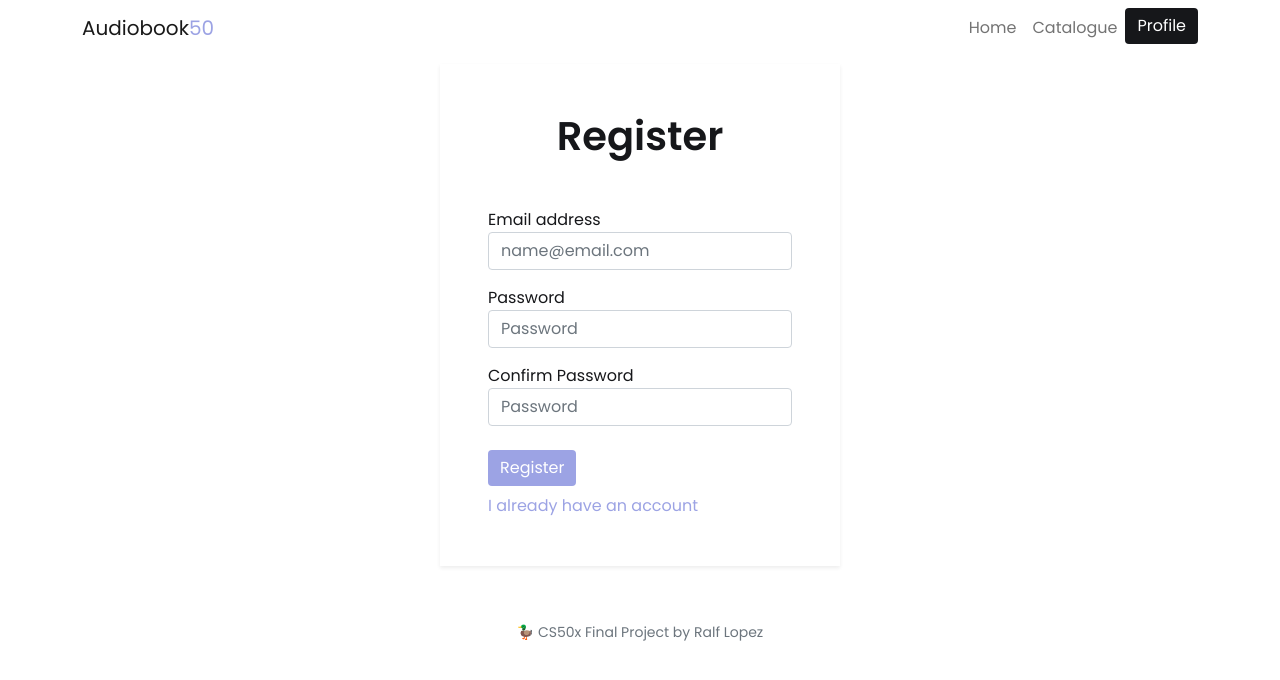
After one commit to ralflopez/Audiobook50, a Flask app: page /register in a window 1280 px wide. The commit adds this page. Shown: the top 680 px of the page. Run offline with Flask 2, Linux system fonts and the light colour scheme.

Commit message:
:lipstick: add auth pages

```diff
--- a/website/__init__.py
+++ b/website/__init__.py
@@ -1,6 +1,10 @@
 from flask import Flask
 from flask.helpers import url_for
 from flask_session import Session
+from .packages.SQL import SQL
+import os
+
+db = SQL(os.path.abspath('website/audiobook50.db'))
 
 def create_app():
     app = Flask(__name__)
--- /dev/null
+++ b/website/static/css/auth.css
@@ -0,0 +1,4 @@
+h4 {
+    font-size: 2.5rem;
+    font-weight: 600;
+}
--- a/website/static/css/custom.css
+++ b/website/static/css/custom.css
@@ -41,7 +41,9 @@ bg-primary {
     background-color: var(--cbs-primary-hover);
 }
 
-
+input:hover, input:focus {
+    box-shadow: var(--cbs-primary) !important;
+}
 
 
 /* change secondary */
--- a/website/templates/layout.html
+++ b/website/templates/layout.html
@@ -24,9 +24,9 @@
 </head>
 <body>
     <header>
-        <nav class="navbar navbar-expand-lg navbar-light d-flex justify-content-between">
+        <nav class="navbar navbar-expand-lg navbar-light bg-white d-flex justify-content-between">
             <div class="container">
-                <a class="navbar-brand" href="#">Audiobook<span class="text-primary">50</span></a>
+                <a class="navbar-brand" href="/">Audiobook<span class="text-primary">50</span></a>
                 <button class="navbar-toggler" type="button" data-toggle="collapse" data-target="#navbar" aria-controls="navbarSupportedContent" aria-expanded="false" aria-label="Toggle navigation">
                     <span class="navbar-toggler-icon"></span>
                 </button>
@@ -34,13 +34,13 @@
                 <div class="collapse navbar-collapse justify-content-end justify-items-center" id="navbar">
                     <ul class="navbar-nav mr-auto">
                     <li class="nav-item">
-                        <a class="nav-link" href="#">Home</a>
+                        <a class="nav-link" href="/">Home</a>
                     </li>
                     <li class="nav-item">
-                        <a class="nav-link" href="#">Catalogue</a>
+                        <a class="nav-link" href="/catalogue">Catalogue</a>
                     </li>
                     <li class="nav-item">
-                        <a class="btn btn-secondary" href="#">My books</a>
+                        <a class="btn btn-secondary" href="/my-books">Profile</a>
                     </li>
                 </div>
             </div>
--- /dev/null
+++ b/website/templates/register.html
@@ -0,0 +1,35 @@
+{% extends "layout.html" %}
+
+{% block title%}
+    Login
+{% endblock %}
+
+{% block style %}
+    <link href="{{url_for('static', filename="css/auth.css")}}" rel="stylesheet" />
+{% endblock %}
+
+{% block main %}
+    <div class="container mt-5 pt-3">
+        <div class="row">
+            <div class="col-12">
+                <form action="/login" method="POST" class="mx-auto mb-5 shadow-sm p-3 pb-4 pt-4 p-md-5" style="max-width: 400px">
+                    <h4 class="mb-5 font-weight-bold text-center">Register</h4>
+                    <div class="form-group mb-3">
+                        <label for="email">Email address</label>
+                        <input name="email" type="email" class="form-control" id="email" aria-describedby="emailHelp" placeholder="name@email.com">
+                    </div>
+                    <div class="form-group mb-3">
+                        <label for="password">Password</label>
+                        <input name="password" type="password" class="form-control" id="password" placeholder="Password">
+                    </div>
+                    <div class="form-group mb-4">
+                        <label for="confirm-password">Confirm Password</label>
+                        <input name="confirm-password" type="password" class="form-control" id="confirm-password" placeholder="Password">
+                    </div>
+                    <button type="submit" class="btn btn-primary d-block">Register</button>
+                    <a href="/login" class="btn btn-link text-primary mt-2 p-0 text-decoration-none">I already have an account</a>
+                </form>
+            </div>
+        </div>
+    </div>
+{% endblock %}
--- a/website/views.py
+++ b/website/views.py
@@ -1,6 +1,7 @@
 from flask import Blueprint, render_template
 from flask_session import Session
 from werkzeug.utils import redirect
+from .helpers import login_required
 
 views = Blueprint('views', __name__)
 
@@ -15,6 +16,7 @@ def book_invalid():
     return redirect('/')
 
 @views.route('/book/<v_id>')
+@login_required
 def book(v_id):
     book_details = {
         'title': 'The Art of War',
@@ -22,3 +24,12 @@ def book(v_id):
     }
 
     return render_template('book.html', book_details=book_details, v_id=v_id)
+
+
+@views.route('/login')
+def login():
+    return render_template('login.html')
+
+@views.route('/register')
+def register():
+    return render_template('register.html')
```
Also changed, not shown: website/helpers.py (added, +30 -0 lines), website/templates/login.html (added, +31 -0 lines).
